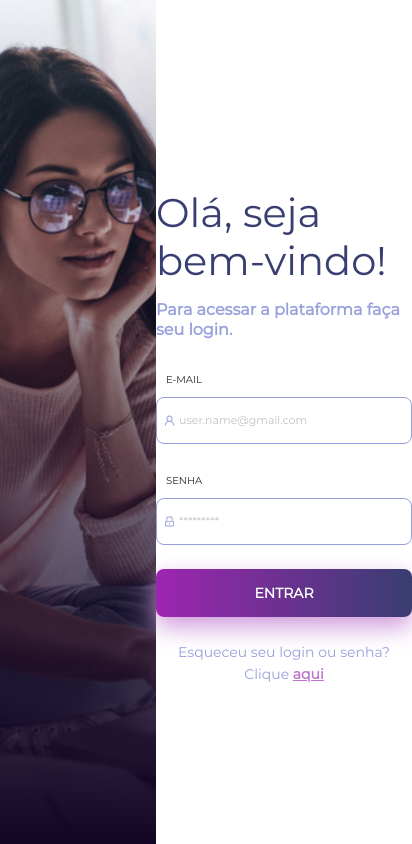
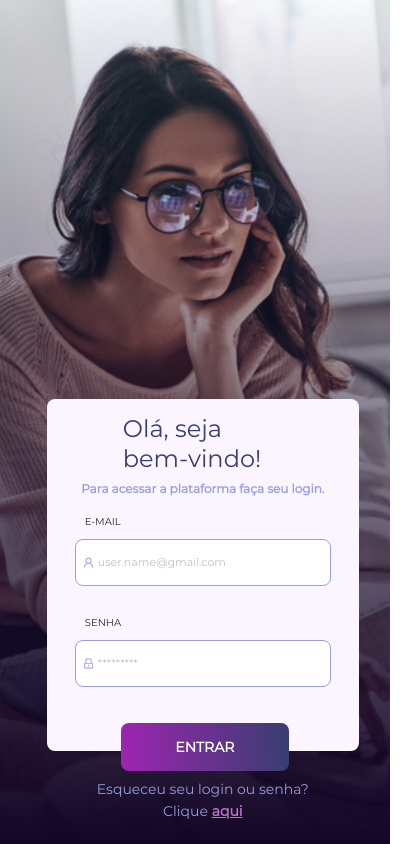
Before and after one commit to matheuspalmeir/login-challenge, a Next.js app: page /login in a window 390 px wide. Shown: the whole page, 412 px wide, since content can reach past the window. Built offline with nearby package versions, Linux system fonts and the light colour scheme.

Commit message:
Developed media querie to responsivity and 404page

```diff
--- a/src/components/layouts/Sider.tsx
+++ b/src/components/layouts/Sider.tsx
@@ -5,7 +5,7 @@ interface SiderProp {
 }
 
 const Sider = (props: SiderProp) => {
-    console.log("Url:", props.url);
+
     return(
         <SiderImage path={props.url} />
     )
--- a/src/components/layouts/style.ts
+++ b/src/components/layouts/style.ts
@@ -10,7 +10,7 @@ export const LayoutContainer = styled.div`
     width: 100vw;
     height: 100vh;
 
-    @media screen and (max-width: 375px){
+    @media screen and (max-width: 414px){
         display: block;
     };
 `;
@@ -25,15 +25,19 @@ export const LayoutContent = styled.div`
         width: 60%;
     };
 
-    @media screen and (max-width: 375px){
+    @media screen and (max-width: 414px){
         width: 312px;
-        height: 382px;
+        height: 352px;
         position: absolute;
-        bottom: 7%;
-        left: 8%;
+        bottom: 11%;
+        left: 12%;
         background-color: #FAF5FF;
         border-radius: 8px;
         margin: 0 auto;
+    };
+
+    @media screen and (max-width: 375px){
+        left: 8%;
     };
 `
 
@@ -52,7 +56,7 @@ export const SiderImage = styled.div<SiderImageProp>`
         width: 40%;
     };
 
-    @media screen and (max-width: 375px){
+    @media screen and (max-width: 414px){
         width: 100%;
     }
 `
--- a/src/components/login/LForm.tsx
+++ b/src/components/login/LForm.tsx
@@ -1,30 +1,54 @@
-import {Form} from 'antd';
+import React, {useState} from 'react';
+import FormErrorMessage from '../utils/FormErrorMessage';
+import { Form, message } from 'antd';
 import {ChallengeButton } from '../../pages/mainStyle';
 import {InputLogin, FormItemLabel} from './style';
 import { UserOutlined, LockOutlined } from '@ant-design/icons';
 
+interface FormValuesI {
+    email: string;
+    password: string;
+}
 
-const LForm = () => {
-    return (<Form
+const LForm = (props: any) => {
+    const [email, setEmail] = useState<string>('');
+    const [password, setPassword] = useState<string>('');
+
+    const handleFinishedForm = (values: FormValuesI) => {
+        const isMobile = window.innerWidth <= 375;
+
+        message.success({
+            content: 'Bem-vindo ao sistema!',
+            style: {
+                marginTop: isMobile ? '20%' : '0',
+                marginLeft: isMobile ? '10%' : '68%',
+                width: '300px'},
+        });
+    }
+
+    return (
+        <Form
+            name="normal_login"
+            className="login-form"
             layout={'vertical'}
             requiredMark={false}
+            onFinish={handleFinishedForm}
         >
             <Form.Item
+                name="email"
                 label={<FormItemLabel>E-MAIL</FormItemLabel>}
                 rules={[
                     {
                         required: true,
-                    message: 'Por favor, digite seu e-mail!',
+                        message: <FormErrorMessage txt='Por favor, digite seu e-mail!' />,
+
                     },
                     {
                         type: 'email',
-                message: 'Por favor, digite um e-mail válido!',
-                },
-                {
-                required: true,
-                message: 'Por favor, digite seu e-mail',
+                        message:  <FormErrorMessage txt='Por favor, digite um e-mail válido!'/>,
                     },
                 ]}
+                hasFeedback
             >
                 <InputLogin
                     prefix={<UserOutlined className="site-form-item-icon" />}
@@ -38,9 +62,10 @@ const LForm = () => {
                 rules={[
                     {
                         required: true,
-                    message: 'Por favor, digite sua senha!',
+                        message: <FormErrorMessage txt='Por favor, digite sua senha!'/>,
                     }
                 ]}
+                hasFeedback
             >
                 <InputLogin
                     prefix={<LockOutlined className="site-form-item-icon" />}
@@ -50,7 +75,7 @@ const LForm = () => {
                 />
             </Form.Item>
             <Form.Item>
-            <ChallengeButton type="primary" >ENTRAR</ChallengeButton>
+                <ChallengeButton htmlType="submit" type="primary" >ENTRAR</ChallengeButton>
             </Form.Item>
         </Form>
     )
--- a/src/components/login/style.ts
+++ b/src/components/login/style.ts
@@ -43,6 +43,11 @@ export const ContainerHeader = styled.div`
     flex-direction: column;
     align-items: left;
     margin-bottom: 27px;
+
+    @media screen and (max-width: 414px){
+        margin-bottom: 10px;
+        align-items: center;
+    }
 `
 
 export const ContainerFooter = styled.div`
@@ -57,7 +62,7 @@ export const ContainerFooter = styled.div`
         margin: 0px;
     }
 
-    @media screen and (max-width: 375px){
+    @media screen and (max-width: 414px){
         position: absolute;
         bottom: -20%;
     }
--- /dev/null
+++ b/src/components/utils/FormErrorMessage.tsx
@@ -0,0 +1,20 @@
+import React from 'react';
+
+interface ErrorProps{
+    txt: string;
+}
+
+const FormErrorMessage = (props: ErrorProps) => {
+
+    return(
+        <span style={{
+            fontSize:' 10px',
+            color: 'red'
+        }}
+        >
+            {props.txt}
+        </span>
+    )
+}
+
+export default FormErrorMessage;
--- a/src/pages/_app.tsx
+++ b/src/pages/_app.tsx
@@ -2,12 +2,11 @@
 import 'antd/dist/antd.css';
 import {GlobalStyle} from './mainStyle';
 import StandartWeb from '../components/layouts/standartWeb';
-import FullscreenWeb from '../components/layouts/FullScreenWeb';;
+import FullscreenWeb from '../components/layouts/FullscreenWeb';;
 import {useRouter} from 'next/router';
 
 const withLayout = (pathName: string, child: any) => {
 	if (pathName.startsWith('/login')) {
-    console.log("Entrei aqui");
 		return <StandartWeb>{child} </StandartWeb>
 	}
 
@@ -15,9 +14,8 @@ const withLayout = (pathName: string, child: any) => {
 }
 
 const App = ({ Component, pageProps }) => {
+    const router = useRouter();
 
-    const router = useRouter();
-    console.log("Router", router.pathname);
     return(
 		<>
 			<GlobalStyle />
@@ -25,7 +23,7 @@ const App = ({ Component, pageProps }) => {
 
 
 		</>
-    )
+    );
 }
 
 export default App;
--- a/src/pages/mainStyle.ts
+++ b/src/pages/mainStyle.ts
@@ -84,11 +84,11 @@ export const ChallengeButton = styled(Button)`
         animation: pulse 0.2s 1 ease-out;
     }
 
-    @media screen and (max-width: 375px){
+    @media screen and (max-width: 414px){
         position: absolute;
         width: 168px;
         left: 18%;
-        top: 30px;
+        top: 12px;
         box-shadow: none;
     };
 `;
@@ -109,10 +109,11 @@ export const Title = styled.div<PropFontSize>`
     color: ${props => props.fontColor};
     margin-bottom: 15px;
 
-    @media screen and (max-width: 375px){
+    @media screen and (max-width: 414px){
+        width: 160px;
         font-size: 24px;
         line-height: 30px;
-
+        margin-bottom: 5px;
     };
 
 `
@@ -125,10 +126,13 @@ export const Subtitle = styled.div<PropFontSize>`
   line-height: 20px;
   letter-spacing: 0em;
 
-    @media screen and (max-width: 375px){
+    @media screen and (max-width: 414px){
         font-size: 12px;
         line-height: 20px;
-
     };
 
 `
+
+export const IconImage = styled.img`
+  margin-bottom: 20px;
+`
```
Also changed, not shown: src/pages/404.tsx (added, +32 -0 lines), src/pages/index.tsx (+8 -6 lines), public/images/sad.png (added). Lines whose indentation alone changed are shown as unchanged.
